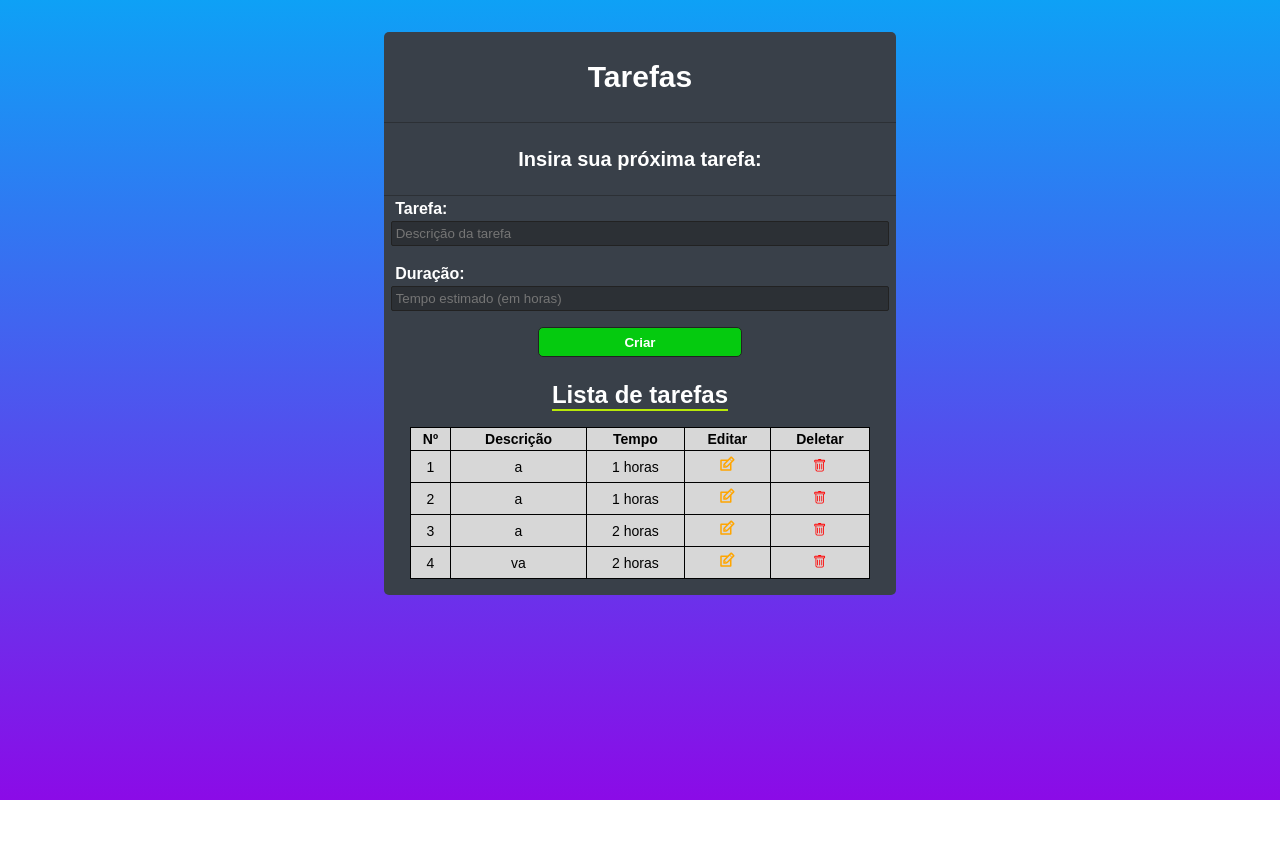
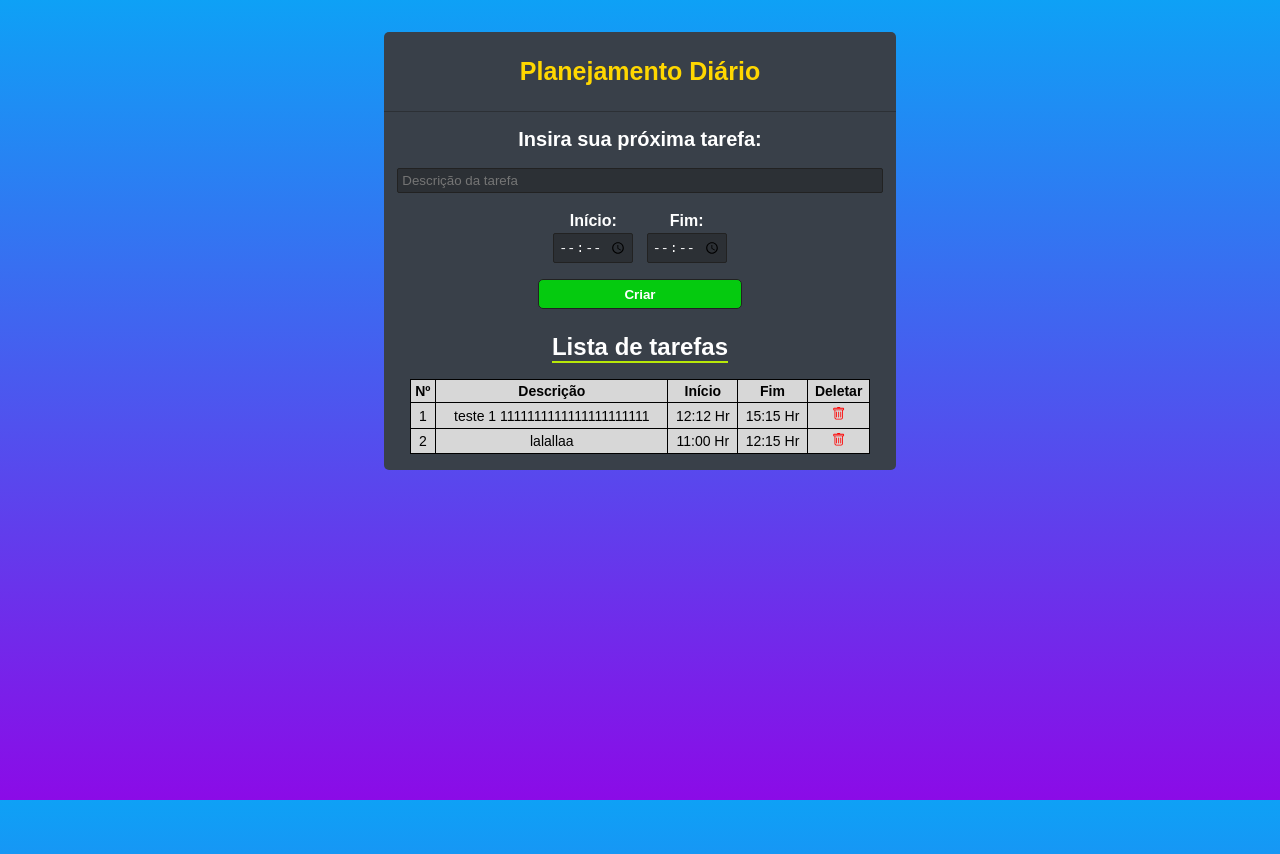
Before and after one commit to Danrlei22/tarefas, a React (Create React App) app: page / in a window 1280 px wide. Shown: the top 854 px of the page. Before the commit the page ends 800 px from the top, so only its background shows below. Built offline with nearby package versions, Linux system fonts and the light colour scheme; data requests are answered from the project's data file.

Commit message:
refactor:

```diff
--- a/data/db.json
+++ b/data/db.json
@@ -1,27 +1,17 @@
 {
   "todos": [
     {
-      "id": "5411",
-      "title": "a",
-      "time": "1",
+      "id": "4c2e",
+      "title": "teste 1 1111111111111111111111",
+      "startTime": "12:12",
+      "endTime": "15:15",
       "done": false
     },
     {
-      "id": "da9a",
-      "title": "a",
-      "time": "1",
-      "done": false
-    },
-    {
-      "id": "61f9",
-      "title": "a",
-      "time": "2",
-      "done": false
-    },
-    {
-      "id": "6b76",
-      "title": "va",
-      "time": "2",
+      "id": "3c29",
+      "title": "lalallaa",
+      "startTime": "11:00",
+      "endTime": "12:15",
       "done": false
     }
   ]
--- a/public/index.html
+++ b/public/index.html
@@ -9,7 +9,7 @@
       name="description"
       content="Website to add tasks and mark them as done"
     />
-    <title>Tarefas</title>
+    <title>Planejamento Diário</title>
   </head>
   <body>
     <noscript>You need to enable JavaScript to run this app.</noscript>
--- a/src/App.js
+++ b/src/App.js
@@ -11,6 +11,9 @@ const API = "http://localhost:5000";
 function App() {
   const [todos, setTodos] = useState([]);
   const [loading, setLoading] = useState(false);
+  const [startTime, setStartTime] = useState("");
+  const [endTime, setEndTime] = useState("");
+  const [title, setTitle] = useState("");
 
   const fetchTodos = async () => {
     setLoading(true);
@@ -20,15 +23,17 @@ function App() {
     setLoading(false);
   };
 
-  const handleSubmit = async (newTodo) => {
-    const todo = {
-      ...newTodo,
+  const handleSubmit = async ({ title, startTime, endTime }) => {
+    const newTodo = {
+      title,
+      startTime,
+      endTime,
       done: false,
     };
 
     const response = await fetch(API + "/todos", {
       method: "POST",
-      body: JSON.stringify(todo),
+      body: JSON.stringify(newTodo),
       headers: {
         "content-type": "application/json",
       },
@@ -38,6 +43,9 @@ function App() {
       const data = await response.json();
       setTodos((prevTodos) => [...prevTodos, data]);
       toast.success(`Tarefa "${data.title}" adicionada com sucesso!`);
+      setTitle("");
+      setStartTime("");
+      setEndTime("");
     } else {
       toast.error("Erro ao adicionar tarefa.");
     }
@@ -50,7 +58,7 @@ function App() {
 
     if (response.ok) {
       setTodos((prevTodos) => prevTodos.filter((todo) => todo.id !== id));
-      toast.error(`Tarefa "${title}" deletada com sucesso!`);
+      toast.error(`Tarefa "${title}" deletada!`);
     } else {
       toast.error("Erro ao deletar todo:", response.statusText);
     }
@@ -62,13 +70,18 @@ function App() {
 
   return (
     <div className="App">
-      <TodoForm onSubmit={handleSubmit} />
+      <TodoForm
+        onSubmit={handleSubmit}
+        title={title}
+        setTitle={setTitle}
+        startTime={startTime}
+        setStartTime={setStartTime}
+        endTime={endTime}
+        setEndTime={setEndTime}
+      />
       <h2 className="titleList">Lista de tarefas</h2>
       <TodoList todos={todos} onDelete={handleDelete} loading={loading} />
-      <ToastContainer
-        position="bottom-center"
-        autoClose={5000}
-      />
+      <ToastContainer position="bottom-center" autoClose={5000} />
     </div>
   );
 }
--- a/src/components/TodoForm.jsx
+++ b/src/components/TodoForm.jsx
@@ -1,30 +1,33 @@
-import React, { useState } from "react";
-
 import styles from "./TodoForm.module.css";
 
-const TodoForm = ({ onSubmit }) => {
-  const [title, setTitle] = useState("");
-  const [time, setTime] = useState("");
-
-  const handleSubmit = (e) => {
+const TodoForm = ({
+  onSubmit,
+  title,
+  setTitle,
+  startTime,
+  setStartTime,
+  endTime,
+  setEndTime,
+}) => {
+  const handleFormSubmit = (e) => {
     e.preventDefault();
-    onSubmit({ title, time });
+    onSubmit({ title, startTime, endTime });
 
     setTitle("");
-    setTime("");
+    setStartTime("");
+    setEndTime("");
   };
 
   return (
     <>
       <div className={styles.todoHeader}>
-        <h1 className={styles.titleH1}>Tarefas</h1>
+        <h1 className={styles.titleH1}>Planejamento Diário</h1>
       </div>
       <div className={styles.formTodo}>
         <h2 className={styles.titleH2}>Insira sua próxima tarefa:</h2>
       </div>
-      <form onSubmit={handleSubmit}>
+      <form onSubmit={handleFormSubmit}>
         <div className={styles.formControl}>
-          <label className={styles.labelTask} htmlFor="title">Tarefa:</label>
           <input
             className={styles.inputTask}
             type="text"
@@ -36,20 +39,39 @@ const TodoForm = ({ onSubmit }) => {
           />
         </div>
 
+        <div className={styles.containerTime}>
           <div className={styles.formControl}>
-          <label className={styles.labelTask} htmlFor="time">Duração:</label>
+            <label className={styles.labelTask} htmlFor="startTime">
+              Início:
+            </label>
             <input
               className={styles.inputTime}
-            type="number"
-            id="time"
-            placeholder="Tempo estimado (em horas)"
-            onChange={(e) => setTime(e.target.value)}
-            value={time || ""}
+              type="time"
+              id="startTime"
+              onChange={(e) => setStartTime(e.target.value)}
+              value={startTime || ""}
               required
             />
           </div>
 
-        <button className={styles.btnSubmit} type="submit">Criar</button>
+          <div className={styles.formControl}>
+            <label className={styles.labelTask} htmlFor="endTime">
+              Fim:
+            </label>
+            <input
+              className={styles.inputTime}
+              type="time"
+              id="endTime"
+              onChange={(e) => setEndTime(e.target.value)}
+              value={endTime || ""}
+              required
+            />
+          </div>
+        </div>
+
+        <button className={styles.btnSubmit} type="submit">
+          Criar
+        </button>
       </form>
     </>
   );
--- a/src/components/TodoForm.module.css
+++ b/src/components/TodoForm.module.css
@@ -2,10 +2,12 @@
   padding: 0.5em;
   border-bottom: 1px solid #2c3035;
   text-align: center;
+  ;
 }
 
 .titleH1 {
-  font-size: 30px;
+  font-size: 25px;
+  color: #FFD700;
 }
 
 .titleH2 {
@@ -13,9 +15,10 @@
   text-align: center;
 }
 
-.formTodo {
-  padding: 0.5em;
-  border-bottom: 1px solid #2c3035;
+.containerTime{
+  display: flex;
+  justify-content: center;
+  align-items: center;
 }
 
 .formControl {
@@ -26,16 +29,17 @@
 
 .labelTask {
   font-weight: bold;
-  margin: 0 0.5em;
+  margin: 0 auto;
   padding: 0.2em;
 }
 
 .inputTask {
-  margin: 0 0.5em;
+  margin: 0 1em;
 }
 
 .inputTime{
   margin: 0 0.5em;
+  width: 70px;
 }
 
 .formControl input {
--- a/src/components/TodoList.jsx
+++ b/src/components/TodoList.jsx
@@ -1,4 +1,3 @@
-import { TiEdit } from "react-icons/ti";
 import Loading from "./Loading";
 
 import styles from "./TodoList.module.css";
@@ -20,8 +19,8 @@ const TodoList = ({ todos, onDelete, loading }) => {
           <tr>
             <th>Nº</th>
             <th>Descrição</th>
-            <th>Tempo</th>
-            <th>Editar</th>
+            <th>Início</th>
+            <th>Fim</th>
             <th>Deletar</th>
           </tr>
         </thead>
@@ -30,12 +29,8 @@ const TodoList = ({ todos, onDelete, loading }) => {
             <tr key={todo.id}>
               <td>{index + 1}</td>
               <td>{todo.title}</td>
-              <td>{todo.time} horas</td>
-              <td>
-                <button className={styles.iconEditTable}>
-                  <TiEdit />
-                </button>
-              </td>
+              <td>{todo.startTime} Hr</td>
+              <td>{todo.endTime} Hr</td>
               <td>
                 <button
                   className={styles.iconDeleteTable}
--- a/src/components/TodoList.module.css
+++ b/src/components/TodoList.module.css
@@ -21,14 +21,6 @@
   font-size: 14px;
 }
 
-.iconEditTable {
-  cursor: pointer;
-  color: orange;
-  font-size: 18px !important;
-  border: none;
-  background: none;
-}
-
 .iconDeleteTable {
   cursor: pointer;
   color: red;
--- a/src/index.css
+++ b/src/index.css
@@ -5,6 +5,7 @@ html{
     rgb(139, 11, 231) 100%
   );
   height: 100%;
+  margin-bottom: 5em;
 }
 
 body{
```
Lines whose indentation alone changed are shown as unchanged.
